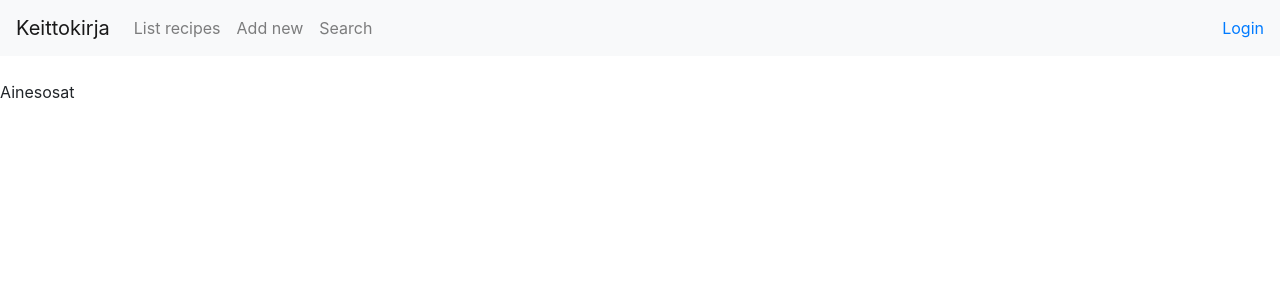
After one commit to haxsampo/keittokirja, a Flask app: template application/templates/reseptit/show.html in a window 1280 px wide. The commit adds this page. Shown: the top 300 px of the page. Run offline with Flask 2, Linux system fonts and the light colour scheme; the template is opened without the code that fills it, so the values that code supplies are empty; parts of the project's set-up code (start-up, migrations or seed data) failed here and were passed over; some libraries are stand-ins or nearby versions.

Commit message:
ulkonäön siistintää, show lisätty -> alustusta yksittäisen reseptin näyttämiselle

```diff
--- a/application/templates/layout.html
+++ b/application/templates/layout.html
@@ -3,22 +3,38 @@
     <head>
         <meta charset="utf-8">
         <title>Keittokirja</title>
+        <link rel="stylesheet" href="https://maxcdn.bootstrapcdn.com/bootstrap/4.0.0/css/bootstrap.min.css" integrity="sha384-Gn5384xqQ1aoWXA+058RXPxPg6fy4IWvTNh0E263XmFcJlSAwiGgFAW/dAiS6JXm" crossorigin="anonymous">
     </head>
 
     <body>
-        {% if current_user.is_authenticated %}
-        <p>
-            Kirjautunut nimellä {{ current_user.name }}. <a href="{{ url_for('auth_logout') }}">Kirjaudu ulos</a>
-        </p>
-        {% else %}
-        <a href="{{ url_for('auth_login') }}">Kirjaudu</a>
-        {% endif %}
+        <nav class="navbar navbar-expand-md navbar-light bg-light mb-4">
+            <a class="navbar-brand" href="#">Keittokirja</a>
+            <button class="navbar-toggler" type="button" data-toggle="collapse" data-target="#navbarCollapse" aria-controls="navbarCollapse" aria-expanded="false" aria-label="Toggle navigation">
+                <span class="navbar-toggler-icon"></span>
+            </button>
+            <div class="collapse navbar-collapse" id="navbarCollapse">
+                <ul class="navbar-nav mr-auto">
+                    <li class="nav-item">
+                        <a class="nav-link" href="{{ url_for('reseptit_index') }} ">List recipes</a>
+                    </li>
+                    <li class="nav-item">
+                        <a class="nav-link" href="{{ url_for('reseptit_form') }} ">Add new</a>
+                    </li>
+                    <li class="nav-item">
+                        <a class="nav-link" href="{{ url_for('reseptit_search') }} ">Search</a>
+                    </li>
+                </ul>
+                <div class="form-inline mt-2 mt-md-0">
+                    {% if current_user.is_authenticated %}
+                    <a href="{{ url_for('auth_logout') }}">Logout</a>
+                    {% else %}
+                    <a href="{{ url_for('auth_login') }}">Login</a>
+                    {% endif %}
+                </div>
 
-        <ul>
-            <li><a href="{{ url_for('reseptit_index') }}">List recipes</a></li>
-            <li><a href="{{ url_for('reseptit_form') }}">Add new</a></li>
-            <li><a href="{{ url_for('reseptit_search') }}">Search</a></li>
-        </ul>
+
+            </div>
+        </nav>
     </body>
 
 
@@ -28,5 +44,9 @@
             sisaltoae
         </p>
         {% endblock %}
+        <script src="https://code.jquery.com/jquery-3.2.1.slim.min.js" integrity="sha384-KJ3o2DKtIkvYIK3UENzmM7KCkRr/rE9/Qpg6aAZGJwFDMVNA/GpGFF93hXpG5KkN" crossorigin="anonymous"></script>
+        <script src="https://cdnjs.cloudflare.com/ajax/libs/popper.js/1.12.9/umd/popper.min.js" integrity="sha384-ApNbgh9B+Y1QKtv3Rn7W3mgPxhU9K/ScQsAP7hUibX39j7fakFPskvXusvfa0b4Q" crossorigin="anonymous"></script>
+        <script src="https://maxcdn.bootstrapcdn.com/bootstrap/4.0.0/js/bootstrap.min.js" integrity="sha384-JZR6Spejh4U02d8jOt6vLEHfe/JQGiRRSQQxSfFWpi1MquVdAyjUar5+76PVCmYl" crossorigin="anonymous"></script>
+
     </body>
 </html>
--- /dev/null
+++ b/application/templates/reseptit/show.html
@@ -0,0 +1,14 @@
+{% extends "layout.html" %}
+
+{% block body %}
+    <table>
+        <tr>
+            <td>{{ resepti.name }}</td>
+            <td>{{ resepti.cooktime }}</td>
+            <p>Ainesosat</p>
+            {% for ainesosa in ainesosat %}
+            <td>{{ ainesosa.name }}</td>
+            {% endfor %}
+        </tr>
+    </table>
+{% endblock %}
```
Also changed, not shown: application/misc/sqlhelp.py (added, +16 -0 lines), application/reseptit/views.py (+26 -20 lines).
